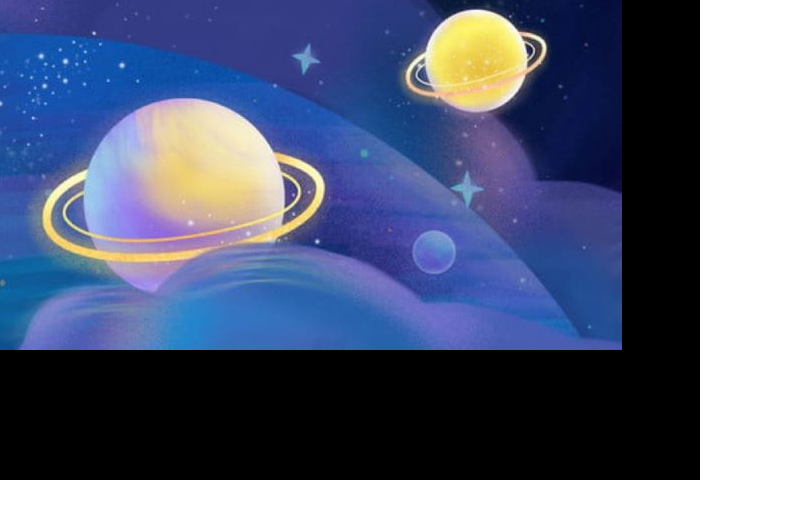
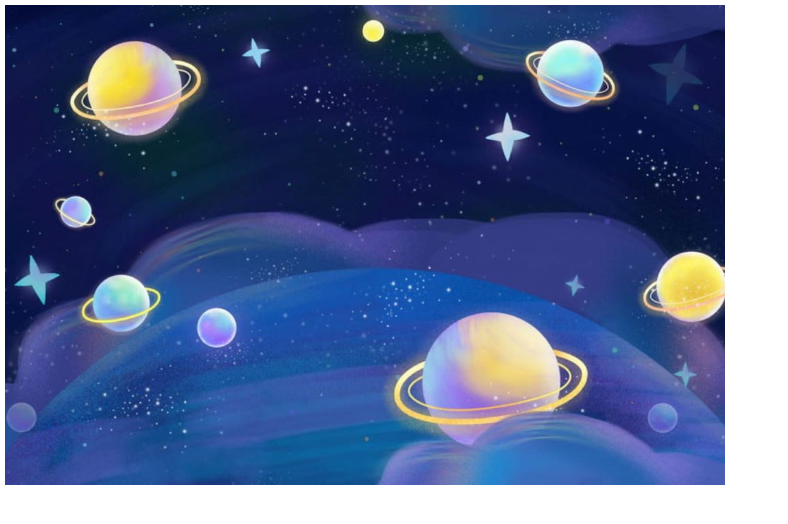
Before and after one commit to Yash2412/Star-Wars, a website: page public/index.html in a window 1280 px wide. Shown: the whole page, without its empty margins (0-788 px from the left). Drawn offline with Linux system fonts and the light colour scheme; animation ran at ten frames a second.

Commit message:
set background perfectly

```diff
--- a/public/Scripts/test.js
+++ b/public/Scripts/test.js
@@ -1,6 +1,6 @@
 var config = {
     type: Phaser.AUTO,
-    width: screen.width-100,
+    width: screen.width-80,
     height: screen.height-120,
     physics: {
         default: 'arcade',
@@ -18,11 +18,16 @@ var config = {
 var game = new Phaser.Game(config);
 function preload()
 {
-    this.load.image('background','./assets/space.jpg');
+    this.load.image('map','./assets/space.jpg');
 }
 
 function create() {
-    this.add.image(0,0,'background');
+    let image = this.add.image(this.cameras.main.width / 2, this.cameras.main.height / 2, 'map');
+    let scaleX = this.cameras.main.width / image.width;
+    let scaleY = this.cameras.main.height / image.height;
+    let scale = Math.max(scaleX, scaleY);
+    image.setScale(scale).setScrollFactor(0);
+
 }
 function update()
 {
--- a/public/index.html
+++ b/public/index.html
@@ -9,7 +9,7 @@
 
     <style>
         body{
-            margin: 0;
+            margin: 5px;
             padding: 0;
         }
     </style>
```
